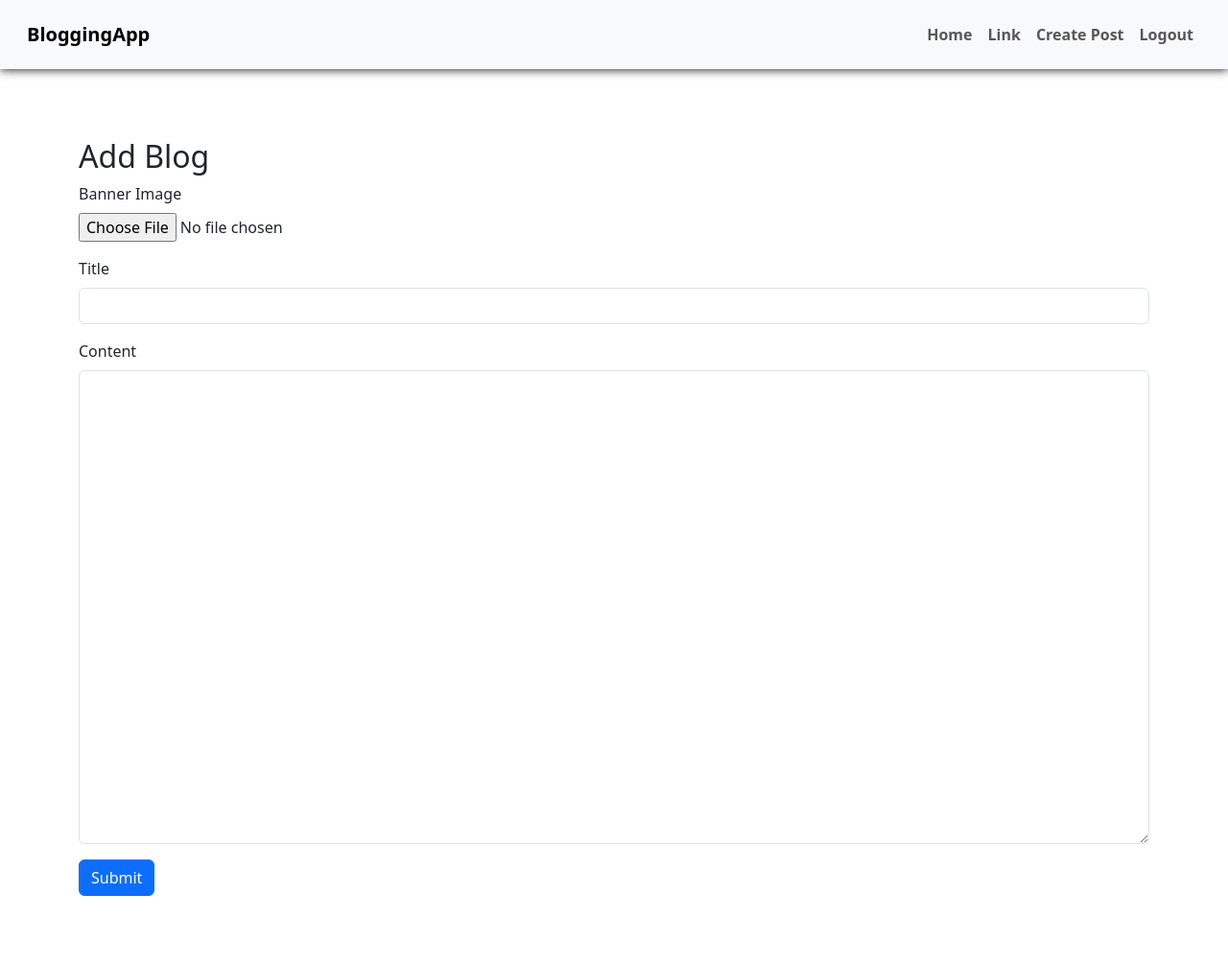
After one commit to Akash-nath29/InkLink, a Flask app: page /add_blog in a window 1280 px wide. The commit adds this page. Shown: the whole page at 96% size. Run offline with Flask 3, Linux system fonts and the light colour scheme; some libraries are stand-ins or nearby versions.

Commit message:
Update 1.02: Added Dashboard and blog posting system. Added Admin Panel for admin accesses

```diff
--- a/app.py
+++ b/app.py
@@ -8,6 +8,8 @@ import secrets
 from authlib.integrations.flask_client import OAuth
 from os import environ as env
 from urllib.parse import quote_plus, urlencode
+from flask_admin import Admin
+from flask_admin.contrib.sqla import ModelView
 
 ENV_FILE = find_dotenv()
 if ENV_FILE:
@@ -51,6 +53,9 @@ class Post(db.Model):
     posted_at = db.Column(db.DateTime)
     user_id = db.Column(db.Integer, db.ForeignKey('user.id'), nullable=False)
 
+admin = Admin(app)
+admin.add_view(ModelView(User, db.session))
+admin.add_view(ModelView(Post, db.session))
 
 @app.route('/')
 def index():
@@ -160,6 +165,35 @@ def dashboard():
 
 #     return redirect(url_for('home'))
 
+@app.route('/add_blog', methods=['GET', 'POST'])
+def add_blog():
+    if request.method == 'POST':
+        post_title = request.form.get('post_title')
+        post_content = request.form.get('post_content')
+        post_banner = request.form.get('post_banner', 'static/img/defaultBanner.png')  # Default if not provided
+        user_id = user_id = session['user']['sub']  # Replace with the actual user ID (you may need to implement user authentication)
+
+        if not post_title or not post_content:
+            flash('Title and content are required.', 'danger')
+        else:
+            post = Post(
+                post_title=post_title,
+                post_content=post_content,
+                post_banner=post_banner,
+                likes=0,
+                dislikes=0,
+                posted_at=datetime.utcnow(),  # Adjust timezone as needed
+                user_id=user_id
+            )
+
+            db.session.add(post)
+            db.session.commit()
+
+            flash('Blog post added successfully!', 'success')
+            return redirect(url_for('dashboard'))  # Adjust the route as needed
+
+    return render_template('add_blog.html', title='Add Blog')
+
 
 if __name__ == '__main__':
     app.run(debug=True, host='0.0.0.0', port=80)
--- /dev/null
+++ b/templates/add_blog.html
@@ -0,0 +1,44 @@
+{% extends 'base.html' %}
+
+{% block body %}
+<div class="container my-4">
+    <h2>Add Blog</h2>
+    <form method="POST" action="{{ url_for('add_blog') }}" enctype="multipart/form-data">
+        <div class="form-group">
+            <label for="post_banner" class="form-control-label">Banner Image</label>
+            <input type="file" id="post_banner" name="post_banner" class="form-control-file" accept="image/*"
+                onchange="previewImage(this)">
+            <img id="bannerPreview" class="img-fluid mt-2" style="display:none;" alt="Banner Preview">
+        </div>
+        <div class="form-group">
+            <label for="post_title" class="form-control-label">Title</label>
+            <input type="text" id="post_title" name="post_title" class="form-control">
+        </div>
+        <div class="form-group">
+            <label for="post_content" class="form-control-label">Content</label>
+            <textarea id="post_content" name="post_content" class="form-control" cols="30" rows="20"></textarea>
+        </div>
+        <button type="submit" class="btn btn-primary">Submit</button>
+    </form>
+</div>
+
+<script>
+    function previewImage(input) {
+        var preview = document.getElementById('bannerPreview');
+        var file = input.files[0];
+        var reader = new FileReader();
+
+        reader.onloadend = function () {
+            preview.src = reader.result;
+            preview.style.display = 'block';
+        };
+
+        if (file) {
+            reader.readAsDataURL(file);
+        } else {
+            preview.src = '';
+            preview.style.display = 'none';
+        }
+    }
+</script>
+{% endblock %}
--- a/templates/base.html
+++ b/templates/base.html
@@ -15,7 +15,7 @@
 <body>
     <nav class="navbar navbar-expand-lg bg-body-tertiary p-3">
         <div class="container-fluid">
-            <a class="navbar-brand" href="#">BloggingApp</a>
+            <a class="navbar-brand fw-bold" href="#">BloggingApp</a>
             <button class="navbar-toggler" type="button" data-bs-toggle="collapse"
                 data-bs-target="#navbarSupportedContent" aria-controls="navbarSupportedContent" aria-expanded="false"
                 aria-label="Toggle navigation">
@@ -24,16 +24,16 @@
             <div class="collapse navbar-collapse" id="navbarSupportedContent">
                 <ul class="navbar-nav ms-auto mb-2 mb-lg-0">
                     <li class="nav-item">
-                        <a class="nav-link" aria-current="page" href="#">Home</a>
+                        <a class="nav-link fw-bold" aria-current="page" href="/dashboard">Home</a>
                     </li>
                     <li class="nav-item">
-                        <a class="nav-link" href="#">Link</a>
+                        <a class="nav-link fw-bold" href="#">Link</a>
                     </li>
                     <li class="nav-item">
-                        <a class="nav-link" href="#">Disabled</a>
+                        <a class="nav-link fw-bold" href="/add_blog">Create Post</a>
                     </li>
                     <li class="nav-item">
-                        <a class="nav-link" href="/logout">Logout</a>
+                        <a class="nav-link fw-bold" href="/logout">Logout</a>
                     </li>
                     <!-- <li class="nav-item dropdown">
                         <a class="nav-link dropdown-toggle" href="#" role="button" data-bs-toggle="dropdown"
@@ -57,7 +57,7 @@
             </div>
         </div>
     </nav>
-    <div class="main">
+    <div class="main p-5">
         {% block body %}{% endblock %}
     </div>
     <script src="{{url_for('static', filename='script.js')}}"></script>
```
Also changed, not shown: static/style.css (+78 -1 lines), templates/dashboard.html (+27 -2 lines), instance/database.db, 2 other files.
